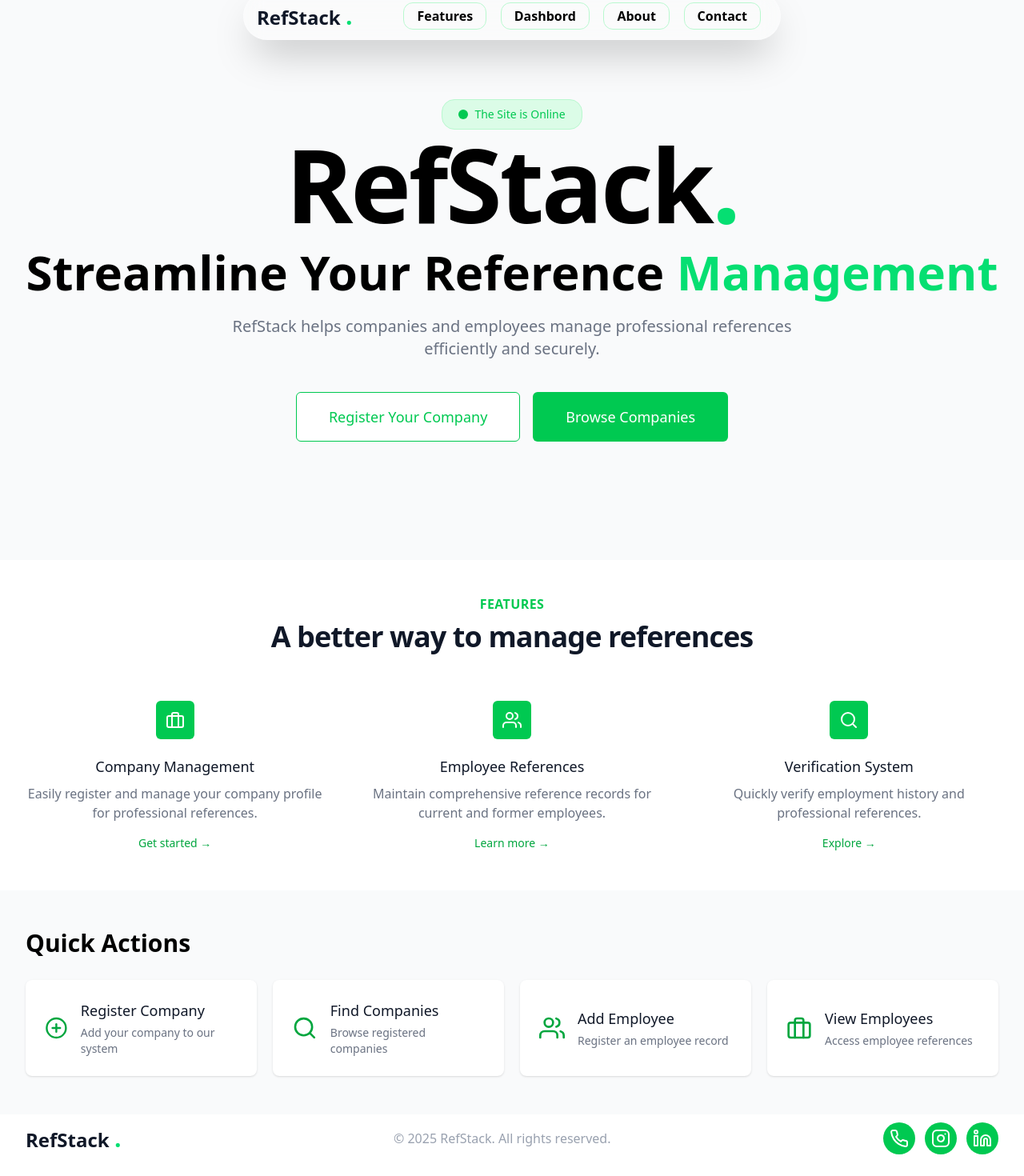
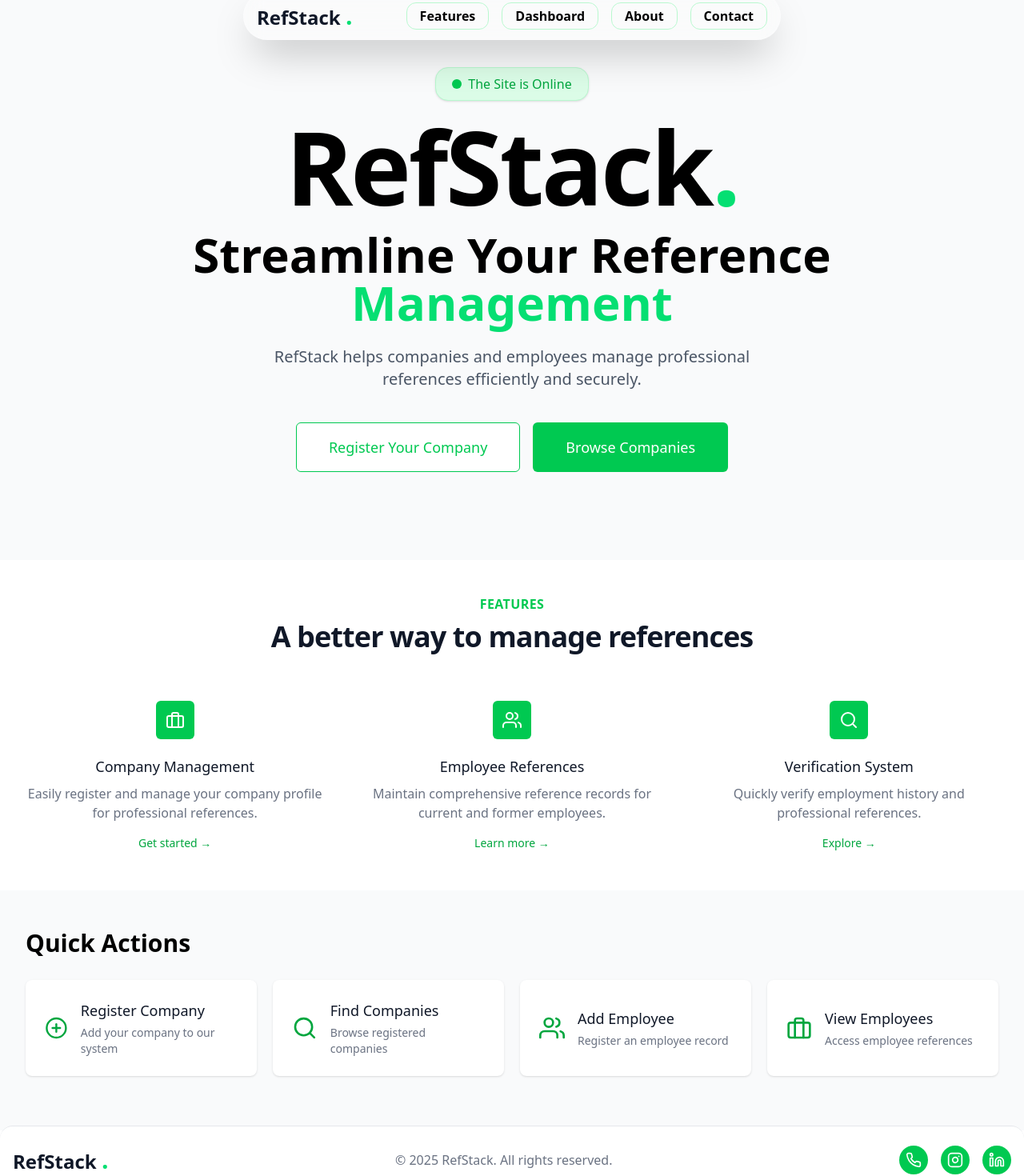
Before and after one commit to Aman07122003/RefStack, a React (Vite) app in the folder Frontend/: page / in a window 1280 px wide. Shown: the part 20-1490 px from the top of the page at 80% size. Built offline with nearby package versions, Linux system fonts and the light colour scheme.

Commit message:
UI update : Made it responsive

```diff
--- a/Frontend/package.json
+++ b/Frontend/package.json
@@ -14,6 +14,7 @@
     "axios": "^1.11.0",
     "daisyui": "^5.0.50",
     "framer-motion": "^12.23.12",
+    "lucide-react": "^0.541.0",
     "react": "^19.1.0",
     "react-dom": "^19.1.0",
     "react-icons": "^5.5.0",
--- a/Frontend/src/components/Home/Footer.jsx
+++ b/Frontend/src/components/Home/Footer.jsx
@@ -3,35 +3,34 @@ import { FiInstagram, FiLinkedin, FiPhone } from 'react-icons/fi';
 
 const Footer = () => {
   return (
-    <div className="w-full mx-auto px-4 sm:px-6 lg:px-8">
-          <div className="flex justify-between items-center">
+    <footer className="w-full bg-white/80 backdrop-blur-md border-t border-gray-200 px-4 rounded-2xl py-6 mt-3">
+      <div className="flex flex-col md:flex-row justify-between items-center w-full gap-4">
 
-            <h1 className='text-2xl font-extrabold text-gray-900'>RefStack <span className='font-extrabold text-3xl text-green-400'>.</span></h1>
-            <div className="mt-4 md:mt-0">
-              <p className="text-gray-400">© {new Date().getFullYear()} RefStack. All rights reserved.</p>
-            </div>
-            <div className='flex gap-3'>
-                <div className="mt-4 md:mt-0 flex bg-green-500 p-2 rounded-full space-x-6">
-                <a href="#" className="text-white">
-                    <span className="sr-only">Contact</span>
-                    <FiPhone className="h-6 w-6" />
-                </a>
-                </div>
-                <div className="mt-4 md:mt-0 flex bg-green-500 p-2 rounded-full space-x-6">
-                <a href="#" className="text-white">
-                    <span className="sr-only">Contact</span>
-                    <FiInstagram className="h-6 w-6" />
-                </a>
-                </div>
-                <div className="mt-4 md:mt-0 flex bg-green-500 p-2 rounded-full space-x-6">
-                <a href="#" className="text-white">
-                    <span className="sr-only">Contact</span>
-                    <FiLinkedin className="h-6 w-6" />
-                </a>
-                </div>
-            </div>
-          </div>
+        {/* Logo */}
+        <h1 className="text-2xl font-extrabold text-gray-900 text-center md:text-left">
+          RefStack <span className="font-extrabold text-3xl text-green-400">.</span>
+        </h1>
+
+        {/* Copyright */}
+        <p className="text-gray-500 text-center md:text-left">
+          © {new Date().getFullYear()} RefStack. All rights reserved.
+        </p>
+
+        {/* Social Links */}
+        <div className="flex gap-4 justify-center md:justify-end">
+          <a href="#" className="bg-green-500 p-2 rounded-full text-white hover:bg-green-600 transition">
+            <FiPhone className="h-5 w-5" />
+          </a>
+          <a href="#" className="bg-green-500 p-2 rounded-full text-white hover:bg-green-600 transition">
+            <FiInstagram className="h-5 w-5" />
+          </a>
+          <a href="#" className="bg-green-500 p-2 rounded-full text-white hover:bg-green-600 transition">
+            <FiLinkedin className="h-5 w-5" />
+          </a>
         </div>
+
+      </div>
+    </footer>
   )
 }
 
--- a/Frontend/src/components/Home/Freatures.jsx
+++ b/Frontend/src/components/Home/Freatures.jsx
@@ -8,11 +8,11 @@ const Freatures = () => {
   return (
     <div className="max-w-7xl mx-auto px-4 sm:px-6 lg:px-8">
       {/* Section heading */}
-      <div className="lg:text-center">
+      <div className="text-center">
         <h2 className="text-base text-green-500 animate-bounce font-bold tracking-wide uppercase">
           Features
         </h2>
-        <p className="mt-2 text-3xl leading-8 font-extrabold tracking-tight text-gray-900 sm:text-4xl">
+        <p className="mt-2 text-3xl text-center leading-8 font-extrabold tracking-tight text-gray-900 sm:text-4xl">
           A better way to manage references
         </p>
       </div>
--- a/Frontend/src/components/Home/Marker.jsx
+++ b/Frontend/src/components/Home/Marker.jsx
@@ -2,14 +2,16 @@ import React from "react";
 
 const Marker = () => {
   return (
-    <div className="h-[30px] w-full flex justify-center items-center">
-      <div className="flex items-center gap-2 px-5 py-2 rounded-2xl text-sm text-green-500 bg-green-100 border border-green-200">
+    <div className="h-[30px] w-full flex justify-center items-center px-2 mb-6">
+      <div className="relative flex items-center gap-2 px-3 sm:px-4 md:px-5 py-1.5 sm:py-2 rounded-2xl text-xs sm:text-sm md:text-base text-green-600 bg-green-100 border border-green-200 shadow-sm">
         {/* Blinking light */}
-        <span className="h-3 w-3 rounded-full bg-green-500 animate-ping"></span>
-        <span className="h-3 w-3 rounded-full bg-green-500 absolute"></span>
+        <span className="relative flex h-3 w-3">
+          <span className="animate-ping absolute inline-flex h-full w-full rounded-full bg-green-500 opacity-75"></span>
+          <span className="relative inline-flex rounded-full h-3 w-3 bg-green-500"></span>
+        </span>
 
         {/* Text */}
-        <span>The Site is Online</span>
+        <span className="whitespace-nowrap">The Site is Online</span>
       </div>
     </div>
   );
--- a/Frontend/src/components/Home/Navbar.jsx
+++ b/Frontend/src/components/Home/Navbar.jsx
@@ -1,55 +1,75 @@
-import React from 'react';
+import React, { useState } from 'react';
 import { useNavigate } from 'react-router-dom';
 import { navButton } from '../../ui/Buttons';
+import { Menu, X } from 'lucide-react'; // hamburger and close icons
 
 const Navbar = () => {
   const navigate = useNavigate();
+  const [isOpen, setIsOpen] = useState(false);
 
   const sendHome = () => {
     navigate('/');
   };
 
+  const toggleMenu = () => {
+    setIsOpen(!isOpen);
+  };
+
   return (
-    <div className='h-[80px] w-full items-center flex justify-center fixed z-50'>
-      <nav className='h-[60px] rounded-4xl w-2xl flex justify-between p-4 bg-white/20 backdrop-blur-md border border-white/30 shadow-2xl'>
+    <div className="h-[80px] w-full flex items-center justify-center fixed z-50">
+      <nav className="h-[60px] rounded-4xl w-11/12 md:w-2xl flex justify-between items-center px-4 bg-white/20 backdrop-blur-md border border-white/30 shadow-2xl">
+
+        {/* Logo */}
         <div
-          className='w-[20%] h-[100%] flex items-center gap-1 cursor-pointer'
+          className="flex items-center gap-1 cursor-pointer"
           onClick={sendHome}
         >
-          <h1 className='text-2xl font-extrabold text-gray-900'>RefStack <span className='font-extrabold text-3xl text-green-400'>.</span></h1>
+          <h1 className="text-2xl font-extrabold text-gray-900">
+            RefStack <span className="font-extrabold text-3xl text-green-400">.</span>
+          </h1>
         </div>
 
-        <div className='w-[70%] flex justify-between items-center gap-3 mr-2'>
-          <button
-            onClick={() => navigate('/companies/new')}
-            className={navButton}
-          >
+        {/* Desktop Menu */}
+        <div className="hidden md:flex items-center gap-4">
+          <button onClick={() => navigate('/companies/new')} className={navButton}>
             Features
           </button>
-
-          <button
-            onClick={() => navigate('/companies')}
-            className={navButton}
-          >
-            Dashbord
+          <button onClick={() => navigate('/companies')} className={navButton}>
+            Dashboard
           </button>
-
-          <button
-            onClick={() => navigate('/companies')}
-            className={navButton}
-          >
+          <button onClick={() => navigate('/companies')} className={navButton}>
             About
           </button>
-
-          <button
-            onClick={() => navigate('/companies')}
-            className={navButton}
-          >
+          <button onClick={() => navigate('/companies')} className={navButton}>
             Contact
           </button>
+        </div>
 
+        {/* Mobile Hamburger */}
+        <div className="md:hidden flex items-center">
+          <button onClick={toggleMenu} className="text-gray-900">
+            {isOpen ? <X size={28} /> : <Menu size={28} />}
+          </button>
         </div>
       </nav>
+
+      {/* Mobile Dropdown */}
+      {isOpen && (
+        <div className="absolute top-[80px] left-0 w-full bg-white/90 backdrop-blur-md shadow-lg flex flex-col items-center gap-4 py-6 md:hidden">
+          <button onClick={() => { navigate('/companies/new'); setIsOpen(false); }} className={navButton}>
+            Features
+          </button>
+          <button onClick={() => { navigate('/companies'); setIsOpen(false); }} className={navButton}>
+            Dashboard
+          </button>
+          <button onClick={() => { navigate('/companies'); setIsOpen(false); }} className={navButton}>
+            About
+          </button>
+          <button onClick={() => { navigate('/companies'); setIsOpen(false); }} className={navButton}>
+            Contact
+          </button>
+        </div>
+      )}
     </div>
   );
 };
--- a/Frontend/src/components/Home/ParallaxHeadings.jsx
+++ b/Frontend/src/components/Home/ParallaxHeadings.jsx
@@ -13,42 +13,50 @@ export default function ParallaxHeadings() {
   const yButtons = useTransform(scrollY, [0, 250], [0, 120]); // fastest
 
   return (
-    <div className="relative h-[90vh] w-full flex items-center justify-center">
-      <div className="">
+    <div className="relative h-screen md:h-[90vh] w-full flex items-center justify-center px-4">
+      <div className="max-w-6xl w-full text-center">
+        {/* Marker (decoration) */}
         <Marker />
+
+        {/* Logo */}
         <motion.h1
           style={{ y: yLogo }}
-            className="text-3xl text-black flex items-center mt-2 justify-center font-extrabold tracking-tight sm:text-4xl lg:text-9xl mb-4"
+          className="text-4xl sm:text-5xl md:text-6xl lg:text-8xl xl:text-9xl text-black font-extrabold tracking-tight mb-4"
         >
           RefStack<span className="text-green-400">.</span>
         </motion.h1>
-        <motion.h1
+
+        {/* Heading */}
+        <motion.h2
           style={{ y: yHeading }}
-            className="text-4xl text-black font-bold sm:text-5xl lg:text-6xl"
+          className="text-2xl sm:text-3xl md:text-4xl lg:text-5xl xl:text-6xl font-bold text-black"
         >
-            Streamline Your Reference <span className="text-green-400">Management</span>
-        </motion.h1>
+          Streamline Your Reference{" "}<span className="text-green-400">Management</span>
+        </motion.h2>
 
+        {/* Description */}
         <motion.p
           style={{ y: yText }}
-            className="mt-6 max-w-3xl mx-auto text-xl text-gray-500 text-center"
+          className="mt-6 max-w-2xl mx-auto text-base sm:text-lg md:text-xl text-gray-600 px-2"
         >
-            RefStack helps companies and employees manage professional references efficiently and securely.
+          RefStack helps companies and employees manage professional references
+          efficiently and securely.
         </motion.p>
 
+        {/* Buttons */}
         <motion.div
           style={{ y: yButtons }}
-            className="mt-10 flex justify-center gap-4"
+          className="mt-10 flex flex-col sm:flex-row justify-center gap-4"
         >
           <button
             onClick={() => navigate("/companies/new")}
-            className="px-8 py-3 border text-base text-green-500 font-medium rounded-md  bg-white hover:bg-green-100 md:py-4 md:text-lg md:px-10 transition duration-300"
+            className="px-6 sm:px-8 md:px-10 py-3 md:py-4 border text-green-500 font-medium rounded-md bg-white hover:bg-green-100 text-sm sm:text-base md:text-lg transition duration-300"
           >
             Register Your Company
           </button>
           <button
             onClick={() => navigate("/companies")}
-            className="px-8 py-3 border border-transparent text-base font-medium rounded-md text-white bg-green-500 hover:bg-green-500 md:py-4 md:text-lg md:px-10 transition duration-300"
+            className="px-6 sm:px-8 md:px-10 py-3 md:py-4 border border-transparent font-medium rounded-md text-white bg-green-500 hover:bg-green-600 text-sm sm:text-base md:text-lg transition duration-300"
           >
             Browse Companies
           </button>
--- a/Frontend/src/components/Home/QuickAction.jsx
+++ b/Frontend/src/components/Home/QuickAction.jsx
@@ -7,7 +7,7 @@ const QuickAction = () => {
   const navigate = useNavigate();
 
   return (
-    <div className="max-w-7xl mx-auto px-4 sm:px-6 lg:px-8">
+    <div className="max-w-7xl mx-auto px-4 sm:px-6 lg:px-8 mb-5">
       <h2 className="font-extrabold text-black mb-7 text-3xl">Quick Actions</h2>
       <div className="grid grid-cols-1 gap-5 sm:grid-cols-2 lg:grid-cols-4">
 
--- a/Frontend/src/pages/CompanyRegisteration.jsx
+++ b/Frontend/src/pages/CompanyRegisteration.jsx
@@ -84,9 +84,9 @@ const CompanyRegisteration = () => {
     <div className="min-h-screen w-full bg-gradient-to-b from-white via-gray-50 to-gray-100 flex flex-col justify-between p-5">
       <FormNav />
 
-      <main className="p-4">
+      <main className="p-4 mt-2">
         <div className="max-w-xl mx-auto">
-          <h2 className="font-bold mb-4 flex justify-center text-4xl font-mono">Company Registration</h2>
+          <h2 className="font-bold mb-4 flex justify-center md:text-4xl text-xl font-mono">Company Registration</h2>
 
           {error && <p className="text-red-600 mb-3">{error}</p>}
 
--- a/Frontend/src/pages/EmployeeRegister.jsx
+++ b/Frontend/src/pages/EmployeeRegister.jsx
@@ -105,9 +105,9 @@ const EmployeeRegister = () => {
       <div>
         <FormNav />
       </div>
-      <main className='p-4'>
+      <main className='p-4 mt-2'>
       <div className="max-w-xl mx-auto">
-        <h2 className="font-bold mb-4 flex justify-center text-4xl font-mono">Register Employee</h2>
+        <h2 className="font-bold mb-4 flex justify-center md:text-4xl text-xl font-mono">Register Employee</h2>
 
         {error && <p className="text-red-600 mb-3">{error}</p>}
 
```
Also changed, not shown: Frontend/src/components/FormNav.jsx (+47 -8 lines), 1 other file (tests, documents, lock files or other folders). Lines whose indentation alone changed are shown as unchanged.
